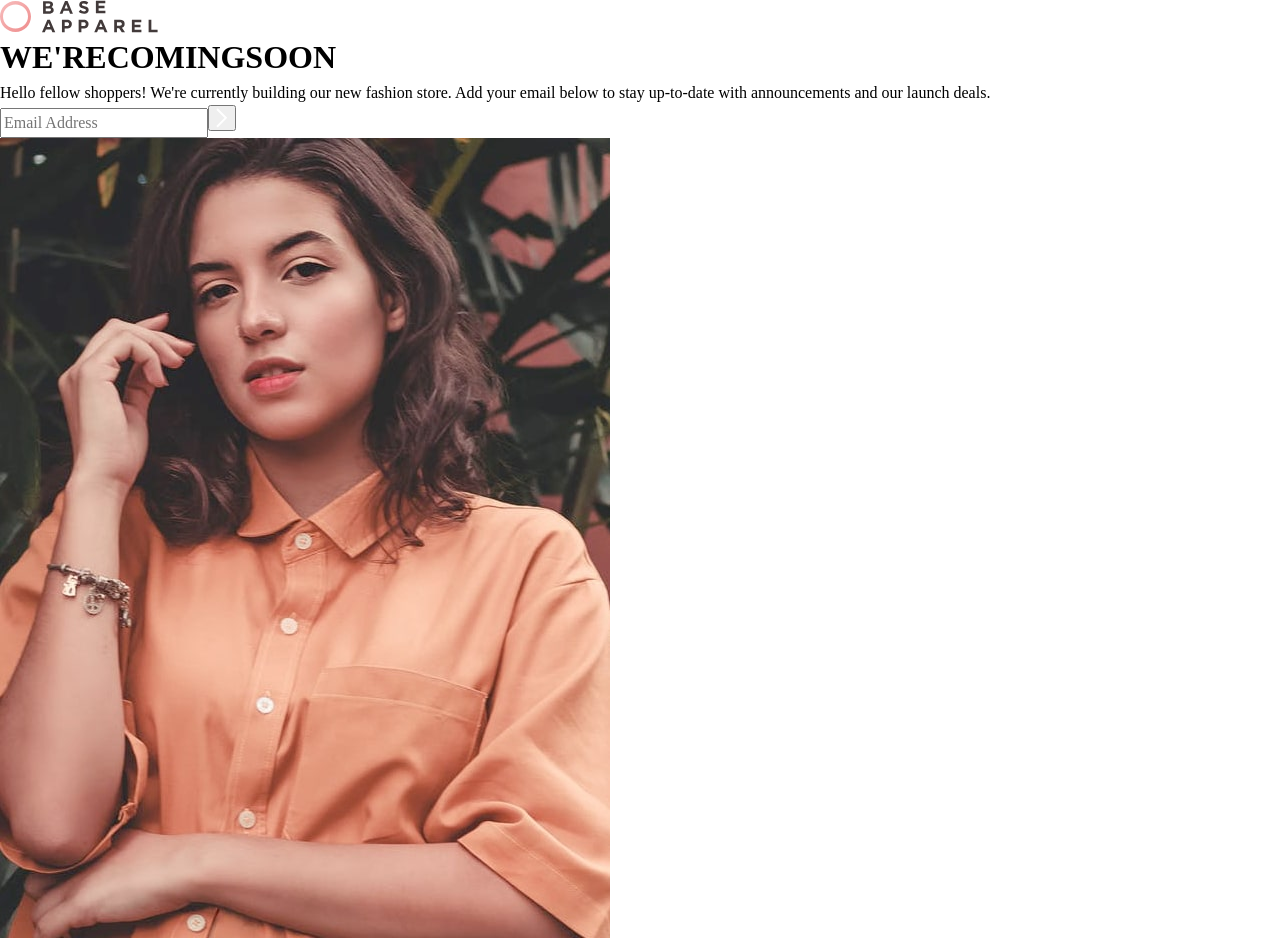
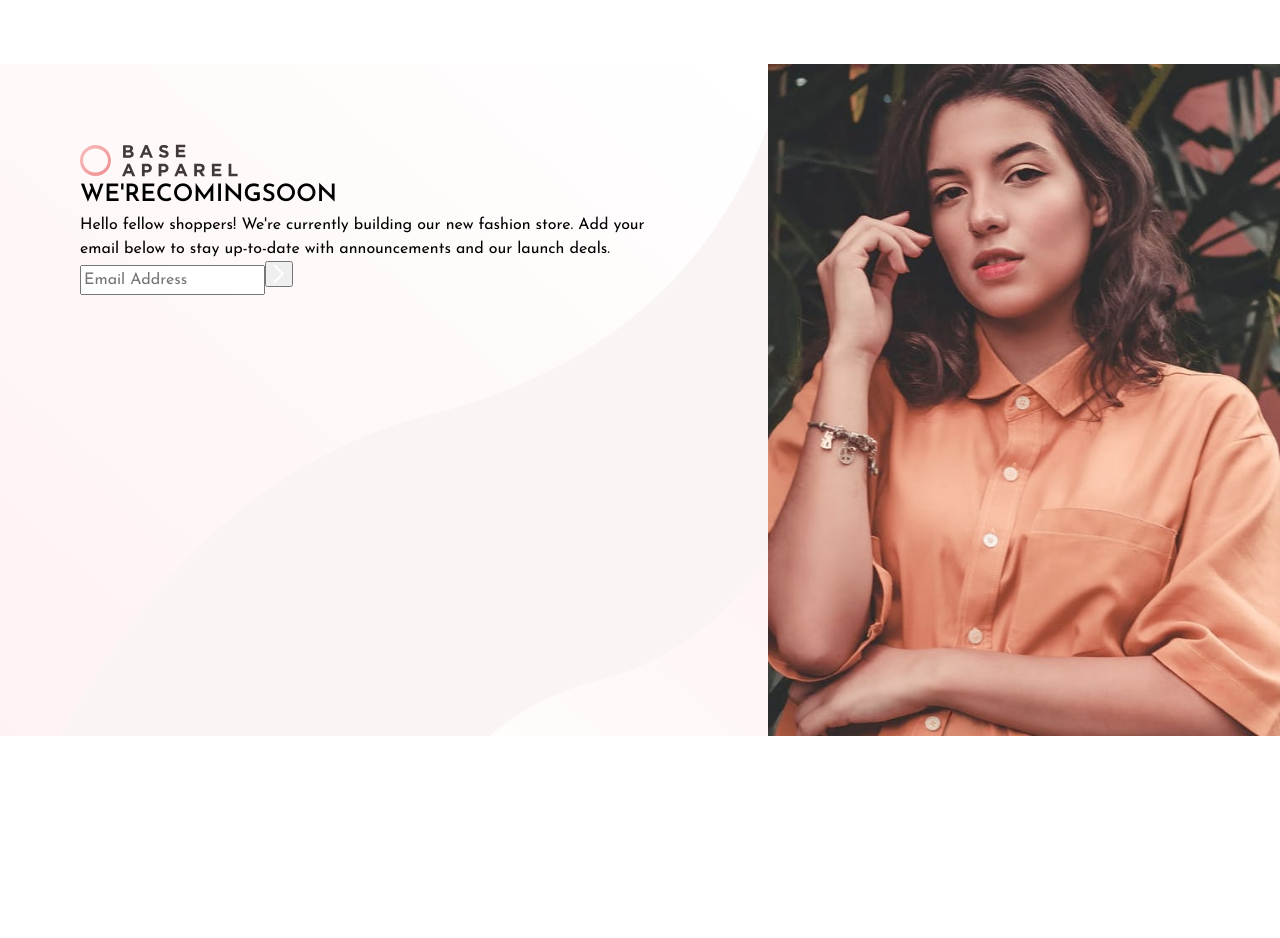
Before and after one commit to ZTanvir/fem-base-apparel-coming-soon-page, a React (Vite) app: page / in a window 1280 px wide. After the commit the page ends 800 px from the top, so only its background shows below. Built offline with nearby package versions, Linux system fonts and the light colour scheme.

Commit message:
app page css added

```diff
--- a/src/App.jsx
+++ b/src/App.jsx
@@ -3,15 +3,20 @@ import Title from "./Component/Title";
 import Subtitle from "./Component/Subtitle";
 import GetNotifiedForm from "./Component/GetNotifiedForm";
 import HeroImage from "./Component/HeroImage";
+import "./assets/Styles/app.css";
 
 function App() {
   return (
     <div className="wrapper">
-      <Logo />
-      <Title />
-      <Subtitle />
-      <GetNotifiedForm />
-      <HeroImage />
+      <section className="site-info">
+        <Logo />
+        <Title />
+        <Subtitle />
+        <GetNotifiedForm />
+      </section>
+      <section className="heroImage">
+        <HeroImage />
+      </section>
     </div>
   );
 }
--- /dev/null
+++ b/src/assets/Styles/app.css
@@ -0,0 +1,25 @@
+@import url('https://fonts.googleapis.com/css2?family=Josefin+Sans:wght@300;400;600&display=swap');
+body {
+    min-height: 100vh;
+    display: flex;
+    align-items: center;
+}
+#root{
+    margin: 0 auto;
+}
+.wrapper{
+    max-width: 1440px;
+    display: flex;
+    flex-flow: row;
+    font-family: 'Josefin Sans', sans-serif;
+    background:hsla(0, 36%, 70%,0.1) ;
+    background-image: url(../images//bg-pattern-desktop.svg);
+    background-repeat: no-repeat;
+}
+.site-info{
+    flex-basis: 60%;
+    padding: 5rem ;
+}
+.heroImage{
+    flex-basis: 40%;
+}
```
